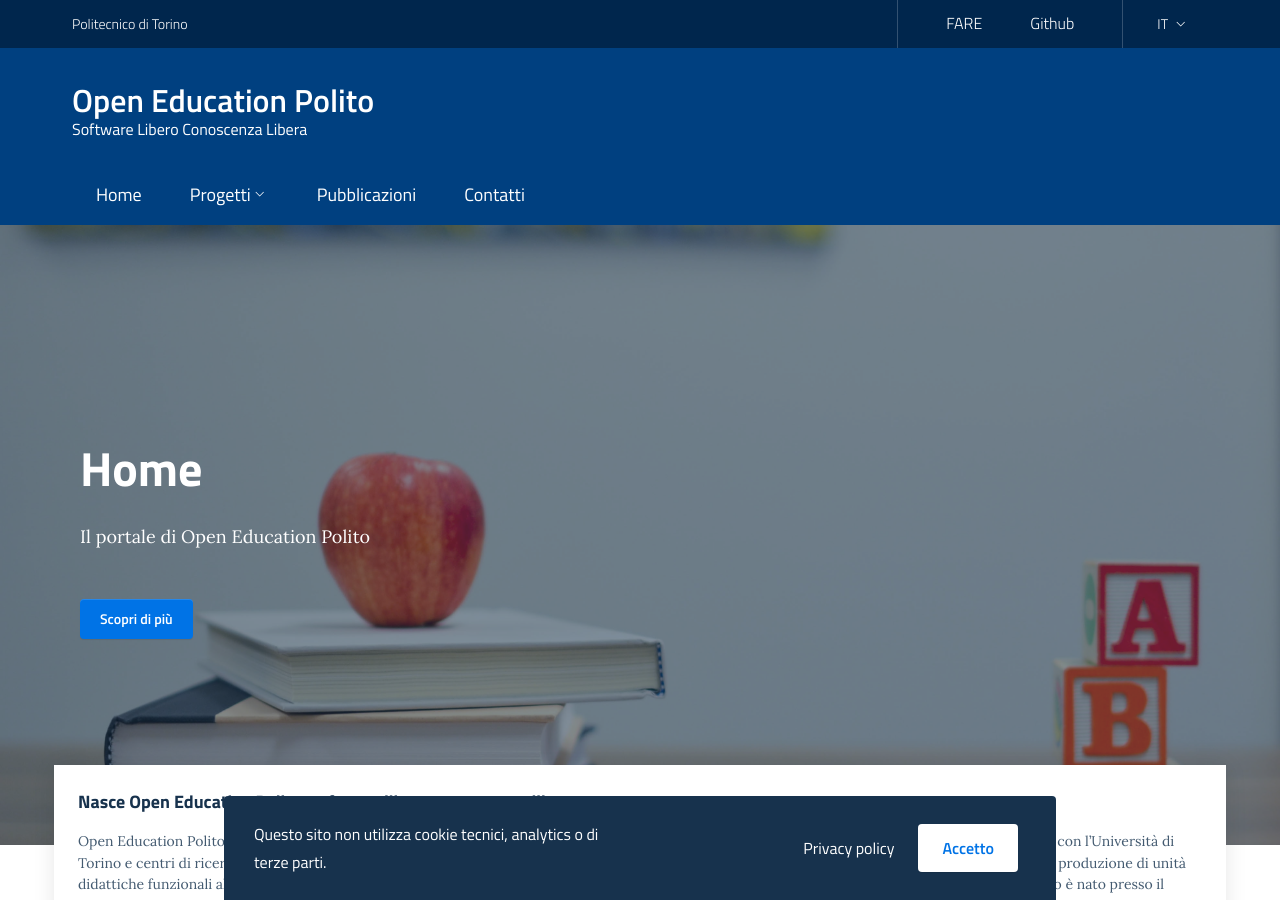
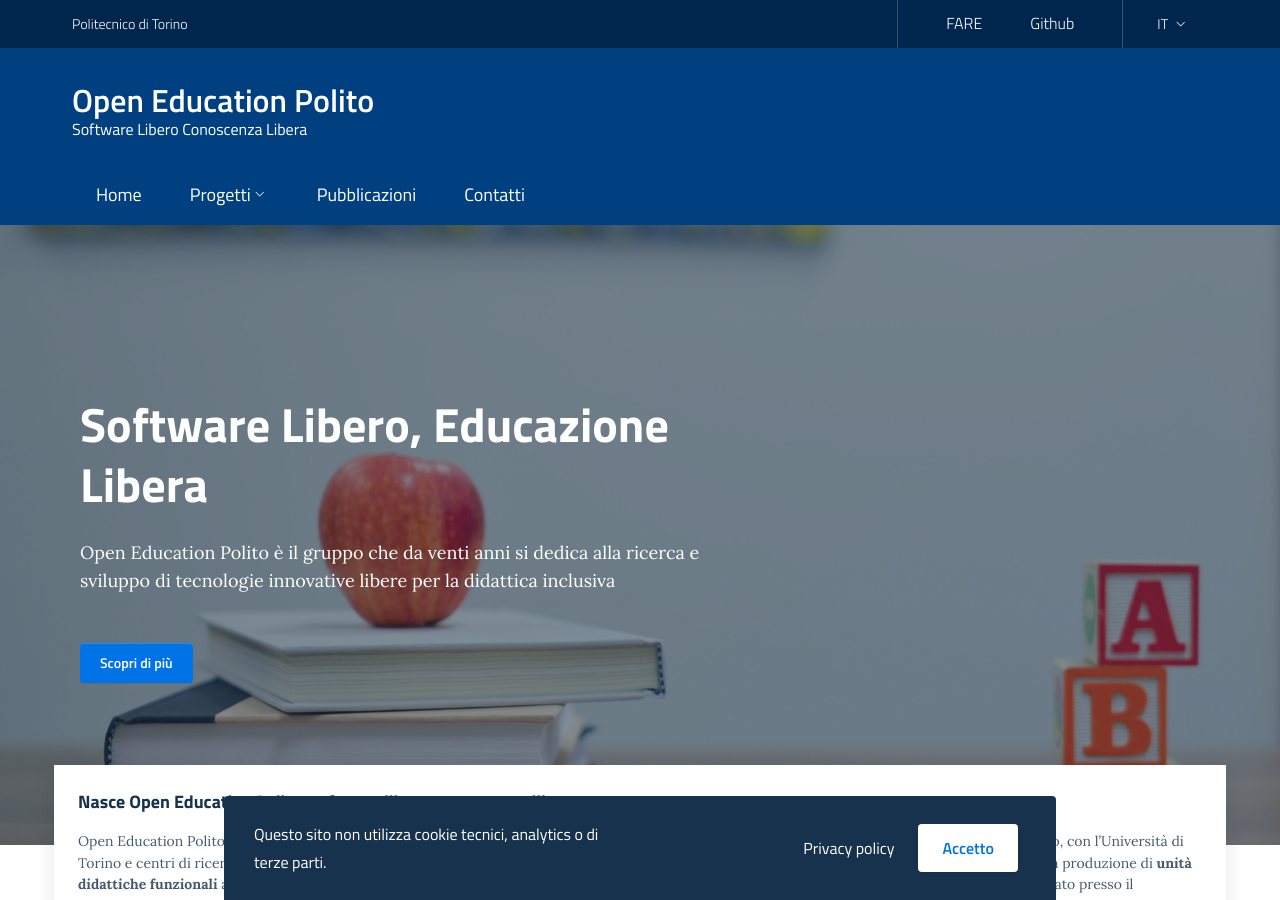
Before and after one commit to open-education-polito/org-website, a Jekyll site: the page built from it/index.md, in a window 1280 px wide and 900 px high. Built offline with Jekyll 4.4.1, drawn with Linux system fonts in a browser that asks for light colours; some of the changed text lies outside the part shown.

Commit message:
New structure of hero in index

```diff
--- a/_includes/hero.html
+++ b/_includes/hero.html
@@ -8,8 +8,8 @@
     <div class="row">
       <div class="col-12">
         <div class="it-hero-text-wrapper bg-dark">
-          <h1 class="no_toc">{{ page.title }}</h1>
-          <p class="d-none d-lg-block">{{ page.description }}</p>
+          <h1 class="no_toc">{{ page.hero_title }}</h1>
+          <p class="d-none d-lg-block">{{ page.hero_description }}</p>
           <div class="it-btn-container"><a class="btn btn-sm btn-secondary" href="#">Scopri di più</a></div>
         </div>
       </div>
@@ -24,12 +24,12 @@
           <div class="card-body">
             <h5 class="card-title">Nasce Open Education Polito, software libero, conoscenza libera</h5>
             <p class="card-text">
-                Open Education Polito è un gruppo di ricercatori che si occupa di sperimentare
-                nuove metodologie per la didattica, lavora con il Politecnico di Torino, con
+                Open Education Polito è un <b>gruppo di ricercatori</b> che si occupa di sperimentare
+                <b>nuove metodologie per la didattica</b>, lavora con il Politecnico di Torino, con
                 l’Università di Torino e centri di ricerca italiani.
-                Gli obiettivi principali di open education polito sono lo sviluppo di strumenti
-                tecnologici innovativi per la didattica, la produzione di unità didattiche
-                funzionali alle esigenze della scuola utilizzando software opensource e creando
+                Gli obiettivi principali di Open Education Polito sono lo sviluppo di strumenti
+                tecnologici innovativi per la didattica, la produzione di <b>unità didattiche
+                funzionali</b> alle esigenze della scuola utilizzando <b>software libero</b> e creando
                 materiali che vengono messi a disposizione di tutti.
                 Il gruppo è nato presso il Dipartimento di Automatica e Informatica del
                 Politecnico di Torino, con riferimento il professor Angelo Raffaele Meo.
--- a/it/index.md
+++ b/it/index.md
@@ -1,7 +1,11 @@
 ---
 layout: default
 title: Home
-description: Il portale di Open Education Polito
+description: Open Education Polito homepage
+hero_title: Software Libero, Educazione Libera
+hero_description: Open Education Polito è il gruppo che da venti anni si dedica alla ricerca e sviluppo di tecnologie innovative libere per la didattica inclusiva
+
+
 lang: it
 ref: homepage
 permalink: /
```
